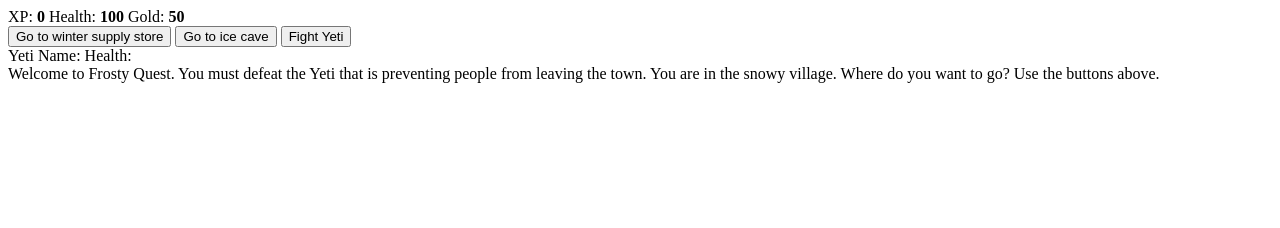
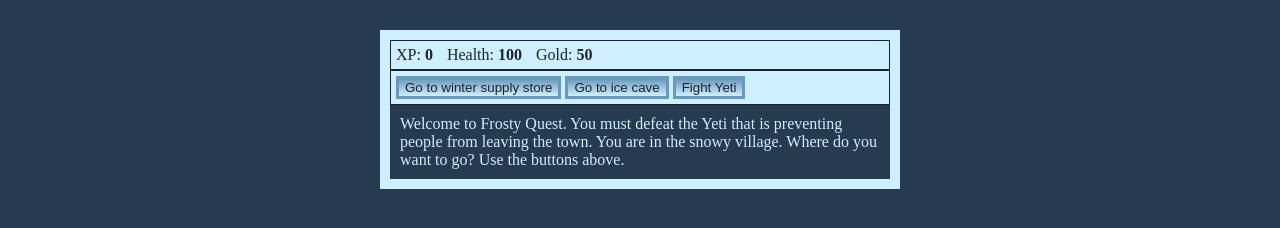
Before and after one commit to searley96/jan_game, a plain HTML site: page index.html in a window 1280 px wide. Drawn offline with Linux system fonts and the light colour scheme.

Commit message:
added css styling for main page

```diff
--- a/index.html
+++ b/index.html
@@ -2,7 +2,7 @@
 <html lang="en">
   <head>
     <meta charset="utf-8" />
-    <link rel="stylesheet" href="./styles.css" />
+    <link rel="stylesheet" href="./style.css" />
     <title>Frosty Quest</title>
   </head>
   <body>
--- a/style.css
+++ b/style.css
@@ -0,0 +1,45 @@
+body {
+    background-color: #263a50;
+}
+
+#text {
+    background-color: #263a50;
+  color: #ceeffe;
+  padding: 10px;
+}
+
+#game {
+    max-width: 500px;
+    max-height: 400px;
+    background-color: #ceeffe;
+    color: #ceeffe;
+    margin: 30px auto 0px;
+    padding: 10px;
+  }
+
+  #controls,
+#stats {
+  border: 1px solid #1c222e;
+  padding: 5px;
+  color: #1c222e;
+}
+
+#yetiStats {
+    display: none;
+    border: 1px solid #1c222e;
+    padding: 5px;
+    color: #ceeffe;
+    background-color: #c70d0d;
+  }
+
+  .stat {
+    padding-right: 10px;
+  }
+
+  button {
+    cursor: pointer;
+    color: #1c222e;
+    background-color: #6a99bd;
+    background-image: linear-gradient(#6a99bd, #ceeffe);
+    border: 3px solid #6a99bd;
+  }
```
